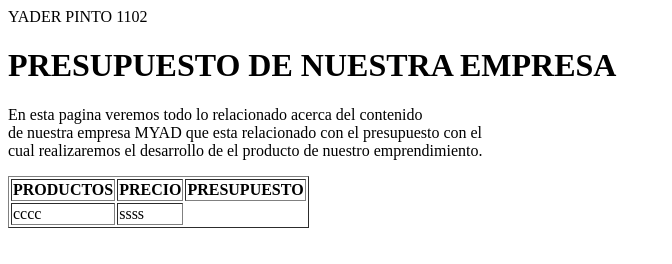
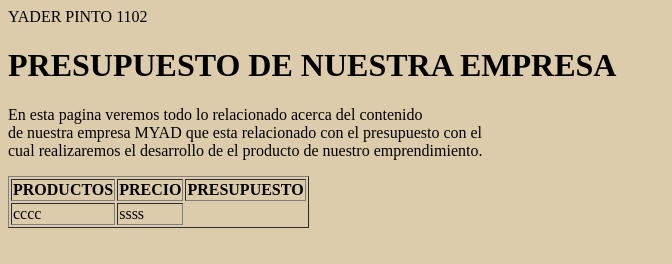
Before and after one commit to MYAD-snacks/MYAD-snacks.github.io, a plain HTML site: page MYAD (3).html in a window 1280 px wide. Shown: the whole page, without its empty margins (0-672 px from the left). Drawn offline with Linux system fonts and the light colour scheme.

Commit message:
Update MYAD (3).html

```diff
--- a/MYAD (3).html
+++ b/MYAD (3).html
@@ -4,7 +4,7 @@
 <tittle>YADER PINTO 1102</tittle>
 <meta charset="UTF-8">
 </head>
-<body>
+<body style="background-color:#ddccac">
 <h1>PRESUPUESTO DE NUESTRA EMPRESA</h1>
 <p>En esta pagina veremos todo lo relacionado acerca del contenido<br>
 de nuestra empresa MYAD que esta relacionado con el presupuesto con el<br>
```
